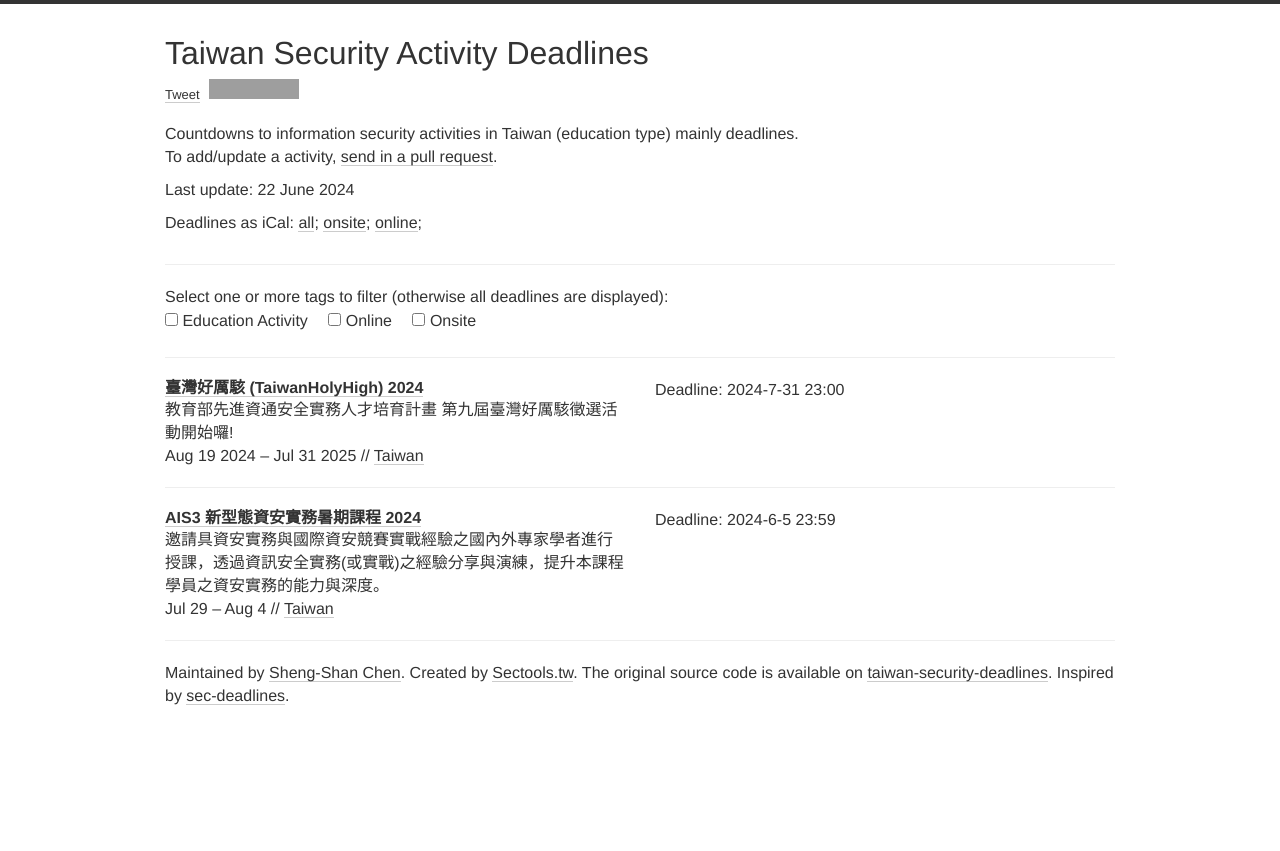
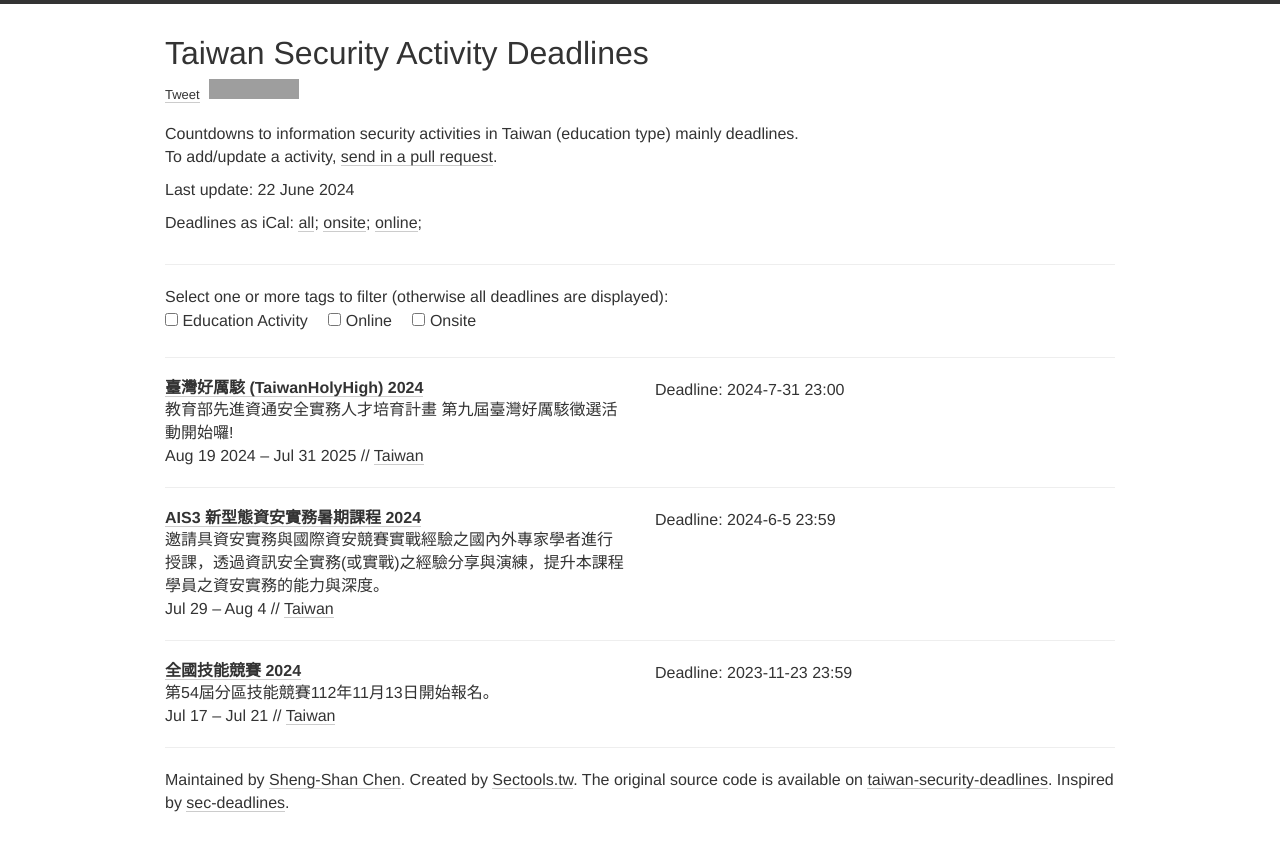
Before and after one commit to stwater20/taiwan-security-deadlines, a Jekyll site: the page built from index.html, in a window 1280 px wide. Shown: the top 851 px of the page. Built offline with Jekyll 4.4.1, drawn with Linux system fonts in a browser that asks for light colours; nearby versions of some CDN libraries; comment, search, counter and statistics services are not loaded; grey boxes are pictures that could not be loaded.

Commit message:
Update conferences.yml

```diff
--- a/_data/conferences.yml
+++ b/_data/conferences.yml
@@ -19,3 +19,13 @@
     - "2024-6-5 23:59"
   place: Taiwan
   tags: [EDU, ONSITE]
+
+- name: 全國技能競賽
+  year: 2024
+  date: Jul 17 - Jul 21
+  description: 第54屆分區技能競賽112年11月13日開始報名。
+  link: https://www.wdasec.gov.tw/Default.aspx
+  deadline:
+    - "2023-11-23 23:59"
+  place: Taiwan
+  tags: [EDU, ONSITE]
```
